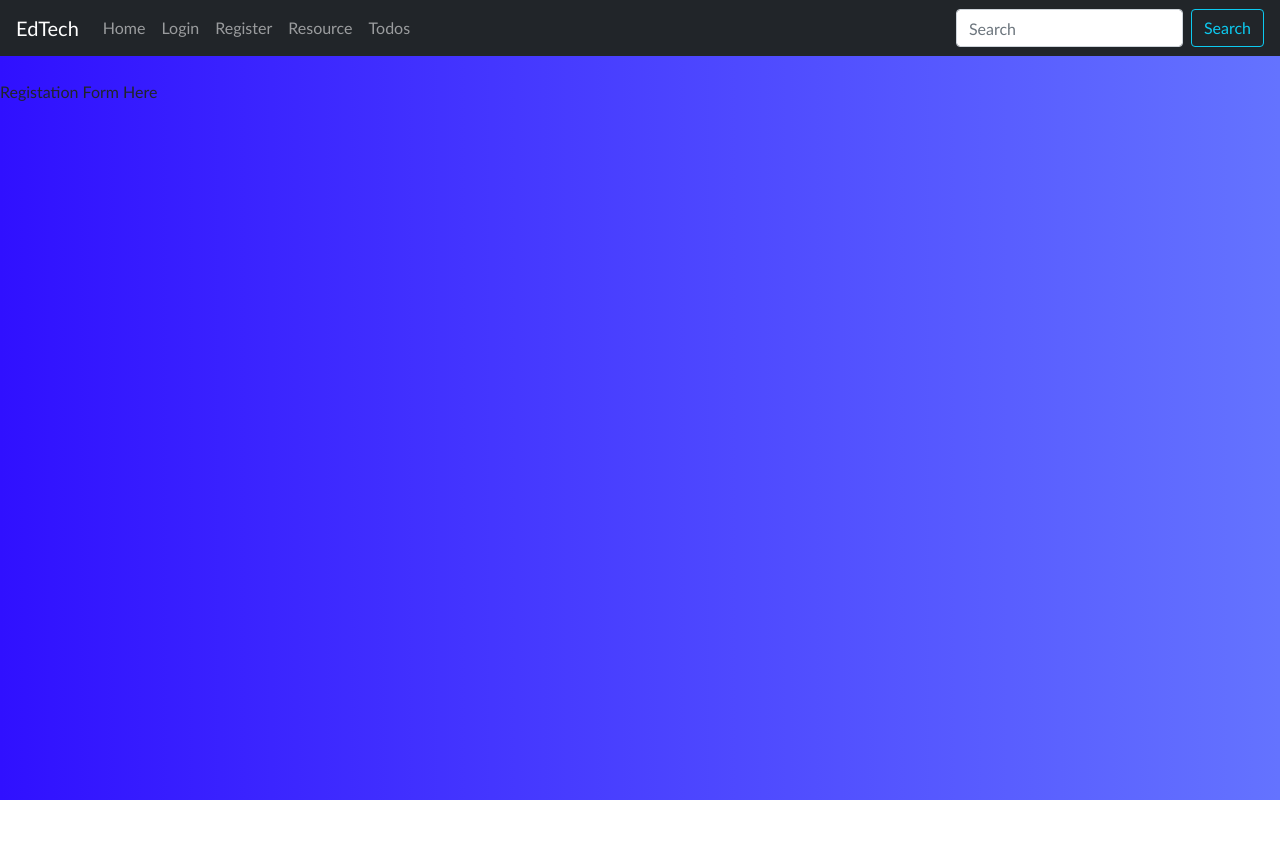
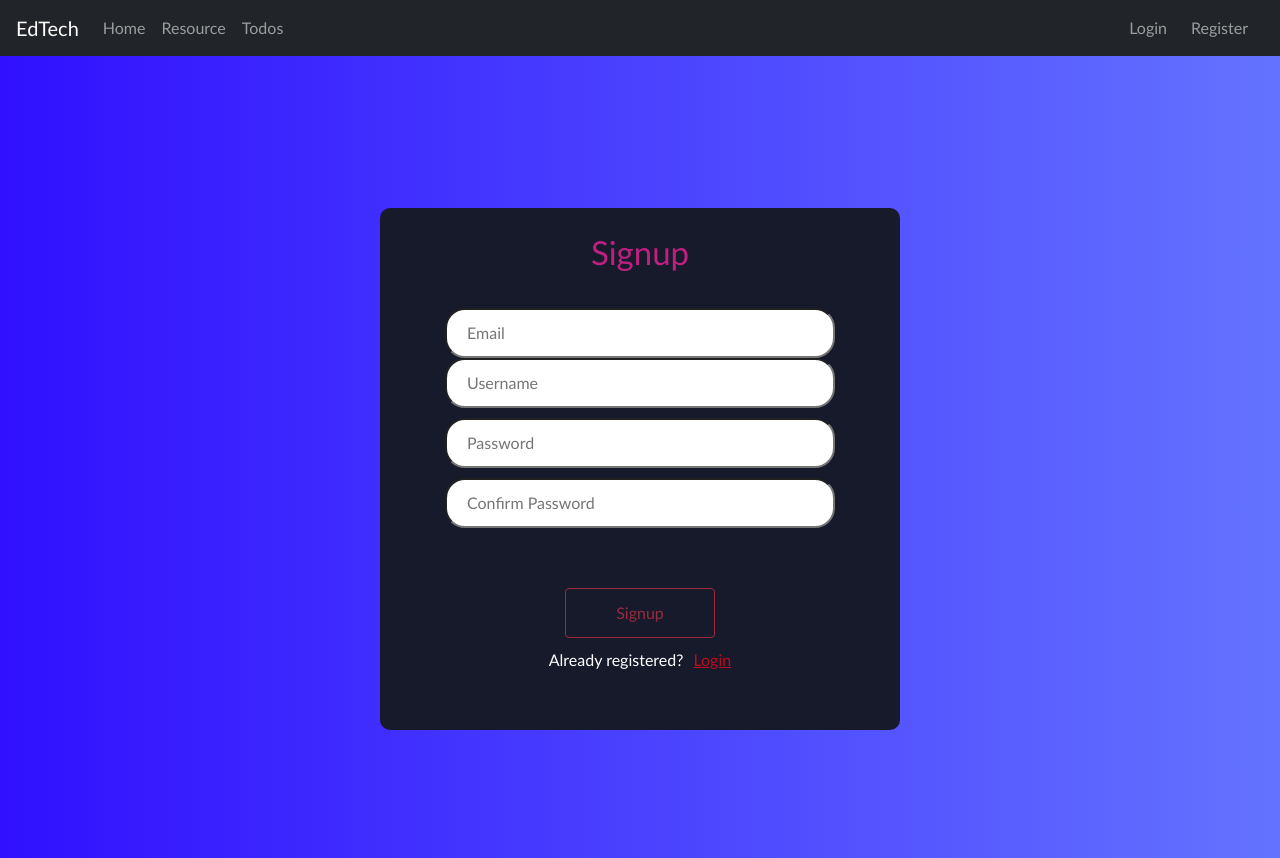
Before and after one commit to berrybab6/prayer, a React (Create React App) app: page /register in a window 1280 px wide. Before the commit the page ends 800 px from the top, so only its background shows below. Built offline with nearby package versions, Linux system fonts and the light colour scheme.

Commit message:
Login inProgress

```diff
--- a/package.json
+++ b/package.json
@@ -6,6 +6,7 @@
     "@testing-library/jest-dom": "^5.12.0",
     "@testing-library/react": "^11.2.7",
     "@testing-library/user-event": "^12.8.3",
+    "axios": "^0.21.1",
     "bootstrap": "^5.0.1",
     "mdb-react-ui-kit": "^1.0.0-beta5",
     "node-sass": "^6.0.0",
--- a/src/App.js
+++ b/src/App.js
@@ -1,7 +1,6 @@
 import { BrowserRouter, Switch, Route} from 'react-router-dom';
 import './App.css';
 import Home from './components/accounts/Home';
-import Login from './components/accounts/Login';
 import LoginForm from './components/accounts/LoginForm';
 import NavBar from './components/accounts/Navbar';
 import Register from './components/accounts/Register';
--- a/src/components/Todo.js
+++ b/src/components/Todo.js
@@ -1,5 +1,4 @@
-import React, {useState} from 'react'
-import TodoList from './TodoList';
+import React, {useState} from 'react';
 import TodoForm from './TodoForm';
 import {RiCloseCircleLine} from 'react-icons/ri';
 import {TiEdit} from 'react-icons/ti';
--- a/src/components/TodoForm.js
+++ b/src/components/TodoForm.js
@@ -51,7 +51,8 @@ function TodoForm(props) {
                 className='todo-input'
                 ref={inputRef}
               />
-              <button onClick={handleSubmit} className='todo-button'>
+
+              <button onClick={handleSubmit} className='todo-button' >
                 Add todo
               </button>
             </>
--- a/src/components/TodoList.js
+++ b/src/components/TodoList.js
@@ -1,4 +1,4 @@
-import React, {useState, useEffect, useRef} from 'react'
+import React, {useState} from 'react'
 import Todo from './Todo';
 import TodoForm from './TodoForm';
 import '../assets/login/login.css';
@@ -33,7 +33,7 @@ function TodoList() {
 
     const completeTodo = id=>{
         let updatedTodos = todos.map(todo=>{
-            if(todo.id ==id){
+            if(todo.id ===id){
                 todo.isComplete =!todo.isComplete;
             }
             return todo;
--- a/src/components/accounts/Home.js
+++ b/src/components/accounts/Home.js
@@ -1,9 +1,17 @@
 import React from 'react'
+import { Button } from 'react-bootstrap';
+import { useHistory } from 'react-router-dom';
 
 function Home() {
+    const history = useHistory();
+    function handleLogout(){
+        history.push("/login");
+    }
     return (
         <div>
             <p>Home Sweet Home</p>
+
+            <Button variant="outline-danger" onClick = {handleLogout}>Logout</Button>
         </div>
     )
 }
--- a/src/components/accounts/LoginForm.js
+++ b/src/components/accounts/LoginForm.js
@@ -1,29 +1,68 @@
 import React, {useState} from 'react'
-import '../../assets/login/login.css'
+import '../../assets/login/login.css';
+import {Link, useHistory} from 'react-router-dom';
+import { Button } from 'react-bootstrap';
+import axios from 'axios';
+import { setUserSession} from './common/common';
 
-function LoginForm() {
-    const adminUser = {
-        email:"mish@gmail.com",
-        password:"mishmish"
-    }
-    const [user, setUser] = useState({
-        name:"",
-        email:""
+
+function LoginForm(props) {
+    // const adminUser = {
+    //     email:"mish@gmail.com",
+    //     password:"mishmish"
+    // }
+
+    const [email, setEmail] = useState("");
+    const [password, setPassword] = useState("");
+    const [error, setError] = useState(null);
+    const [loading, setLoading]=useState(false);
+
+
+    const history = useHistory();
+
+    const handleLogin=()=>{
+        setError(null);
+        setLoading(true);
+
+    axios.post('http://127.0.0.1:8000/users/login/', { "email":email, "password":password })
+    .then(res => {
+        setLoading(false);
+      console.log(res);
+      setUserSession(res.data.token, res.data.user);
+      console.log(res.data.user.email);
+      history.push("/home");
+
+    }).catch(error=>{
+        setLoading(false);
+        if(error.res.status===400 || error.res.status===401 || error.res.status===404){
+            setError("Invalid Request")
+        }else{
+            setError("Server Error");
+        }
+        console.log("Errror", error);
+
     })
-    // const [email, setEmail]=useState("")
-    const handleChange = e=>{
+            // props.router.push("/register");
+        }
+    // async
+    function handleSubmit(event){
+        event.preventDefault();
 
+        console.warn(email, password);
     };
 
-    const handleSubmit=e=>{
+    // function handleChangeE(event){
+    //     setEmail(event.target.value);
+    // }
 
-    };
+    // function handleChangeP(event){
+    //     setPassword(event.target.value);
+    // }
 
     return (
 
-
         <div>
-        {(user.email != "")?(
+        {(email === "mes")?(
             <div>
                 <p>User Already Logged In</p>
             </div>
@@ -32,29 +71,26 @@ function LoginForm() {
     <div className="todo-app">
 
         <p className="login-text">Login</p>
-        <form className="login-form" onSubmit={this.handleSubmit}>
+
+        {error && <div className="error">{error}</div>}
+        <form className="login-form" onSubmit={handleSubmit}>
             <input className="login-input email"
             placeholder="Email"
             type="email"
             required
-            onChange={this.handleChange}
+            value= {email}
+            onChange={(e)=>setEmail(e.target.value)}
             name="email"
              />
              <div className="divider"></div>
-                {/* <input
-                    className="login-input username"
-                    name="username"
-                    type="text"
-                    required
-                    placeholder="Username"
-                />
-                <div className="divider"></div> */}
+
                 <input
                     className="login-input password"
                     name="password"
                     type="password"
                     required
-                    onChange={this.handleChange}
+                    value={password}
+                    onChange={(e)=>setPassword(e.target.value)}
                     placeholder="Password"
                 />
                 <div className="divider"></div>
@@ -66,13 +102,13 @@ function LoginForm() {
                 </div>
                     <p className="forgot"><u>Forgot Password</u></p>
                 </div>
-            <button onSubmit={this.handleSubmit} className="login-button">Login</button>
+            <Button onClick={handleLogin} variant="outline-danger" className="login-button" disabled={loading}>{loading?"Loading" : "Login"}</Button>
         </form>
 
 
         <div className="not-reg">
             <p className="no">Not Register?</p>
-            <p className="signup">Signup</p>
+            <p className="signup"><Link to="/register" className="signup">Signup</Link></p>
         </div>
 
 
--- a/src/components/accounts/Navbar.js
+++ b/src/components/accounts/Navbar.js
@@ -1,10 +1,10 @@
-import React, {useState} from 'react';
-import {Route, Switch, BrowserRouter, Link} from 'react-router-dom';
-import { Navbar, Nav, Container, Form, FormControl,Button } from 'react-bootstrap';
+import React from 'react';
+
+import { Navbar, Nav } from 'react-bootstrap';
 
 
 function NavBar() {
-  const [showNav, setShowNav] = useState(false);
+  // const [showNav, setShowNav] = useState(false);
     return (
 
       <>
@@ -12,17 +12,21 @@ function NavBar() {
     <Navbar.Brand href="/home">EdTech</Navbar.Brand>
     <Nav className="mr-auto">
       <Nav.Link href="/home">Home</Nav.Link>
-      <Nav.Link href="/login">Login</Nav.Link>
-
-      <Nav.Link href="/register">Register</Nav.Link>
       <Nav.Link href="/resource">Resource</Nav.Link>
       <Nav.Link href="/todos">Todos</Nav.Link>
 
     </Nav>
-    <Form inline>
+
+    <Nav className="mr-sm-2"  inline >
+      <Nav.Link href="/login" className="mr-sm-2" >Login</Nav.Link>
+
+      <Nav.Link href="/register">Register</Nav.Link>
+
+    </Nav>
+    {/* <Form inline>
       <FormControl type="text" placeholder="Search" className="mr-sm-2" />
       <Button variant="outline-info">Search</Button>
-    </Form>
+    </Form> */}
   </Navbar>
   <br />
   </>
--- a/src/components/accounts/Register.js
+++ b/src/components/accounts/Register.js
@@ -1,9 +1,85 @@
-import React from 'react'
+import React, {useState} from 'react';
+import '../../assets/login/login.css';
+import {Link} from 'react-router-dom';
+import { Button } from 'react-bootstrap';
 
 function Register() {
+    const [email, setEmail] = useState("");
+    const [password, setPassword] = useState("");
+
+    function validateForm(){
+        return email.length > 0 && password.length > 8;
+    }
+
+    function handleSubmit(event){
+        event.preventDefault();
+    };
+
+    function handleChangeE(event){
+        setEmail(event.target.value);
+    }
+
+    function handleChangeP(event){
+        setPassword(event.target.value);
+    }
+
     return (
-        <div>
-            <p>Registation Form Here</p>
+        <div className="todo-app">
+
+        <p className="login-text">Signup</p>
+        <form className="login-form" onSubmit={handleSubmit}>
+            <input className="login-input email"
+            placeholder="Email"
+            type="email"
+            required
+            value= {email}
+            onChange={handleChangeE}
+            name="email"
+             />
+
+        <input className="login-input email"
+            placeholder="Username"
+            type="text"
+            required
+            value= {email}
+            onChange={handleChangeE}
+            name="username"
+             />
+
+             <div className="divider"></div>
+
+                <input
+                    className="login-input password"
+                    name="password"
+                    type="password"
+                    required
+                    value={password}
+                    onChange={handleChangeP}
+                    placeholder="Password"
+                />
+                <div className="divider"></div>
+
+            <input
+                className="login-input password"
+                name="confirm-password"
+                type="password"
+                required
+                value={password}
+                onChange={handleChangeP}
+                placeholder="Confirm Password"
+            />
+
+            <Button onSubmit={handleSubmit} variant="outline-danger" className="login-button" disabled={!validateForm()}>Signup</Button>
+        </form>
+
+
+        <div className="not-reg">
+            <p className="no">Already registered?</p>
+            <p className="signup"><Link to="/login" className="signup">Login</Link></p>
+        </div>
+
+
+
         </div>
     )
 }
--- /dev/null
+++ b/src/components/accounts/common/common.js
@@ -0,0 +1,19 @@
+export const getUsers=()=>{
+    const userStr = sessionStorage.getItem("user");
+    if(userStr) return JSON.parse(userStr);
+    else return null;
+}
+
+export const getToken = ()=>{
+    return sessionStorage.getItem("token")||null;
+}
+
+export const setUserSession = (token, user)=>{
+    sessionStorage.setItem("token", token);
+    sessionStorage.setItem("user", JSON.stringify(user));
+}
+
+export const removeSession = ()=>{
+    sessionStorage.removeItem("token");
+    sessionStorage.removeItem("user");
+}
```
Also changed, not shown: 1 other file (tests, documents, lock files or other folders).
